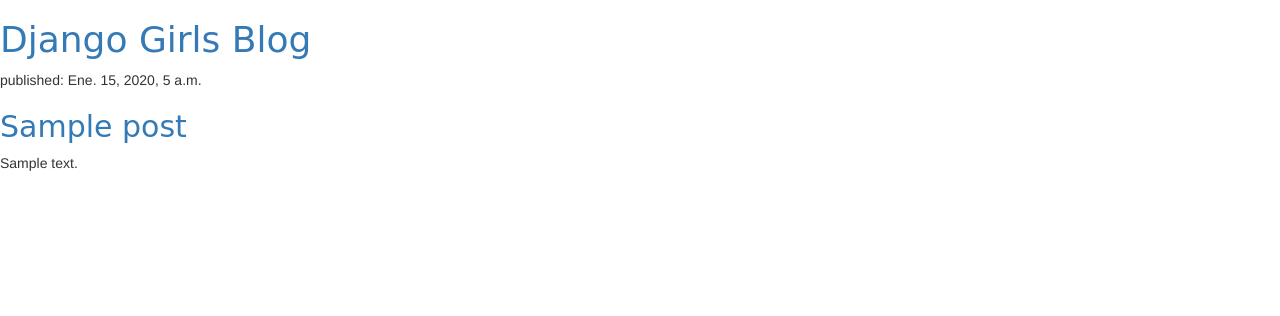
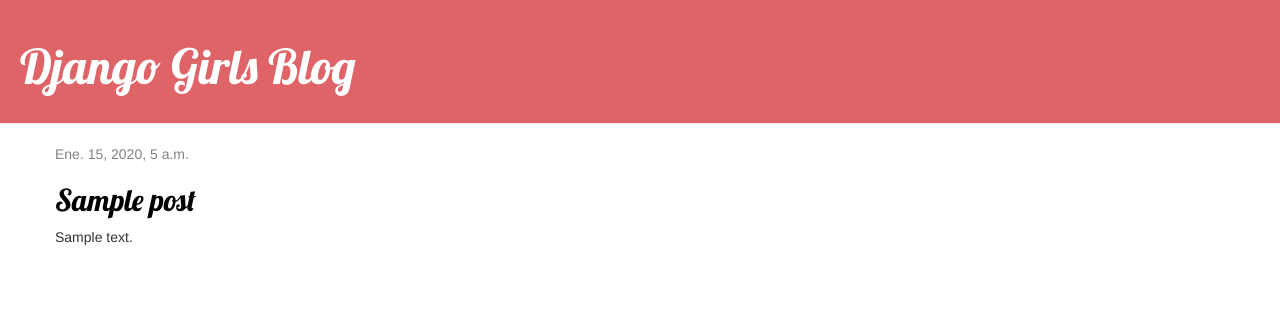
Before and after one commit to Valeria225g/my-first-blog, a Django app: page / in a window 1280 px wide. Shown: the top 316 px of the page. Run offline with Django 3.2, Linux system fonts and the light colour scheme; tables that the repository leaves empty hold one stand-in row (values such as "Sample post"); some libraries are stand-ins or nearby versions.

Commit message:
Agregadas vistas y plantilla para el detalle del post del blog así como también CSS para el sitio.

```diff
--- a/blog/static/css/blog.css
+++ b/blog/static/css/blog.css
@@ -1,13 +1,14 @@
 .page-header {
-    background-color: #fd9a9d;
+    background-color: #df6468;
     margin-top: 0;
-    padding: 20px 20px 20px 40px;
+    padding: 20px 20px 20px 20px;
 }
 
 .page-header h1, .page-header h1 a, .page-header h1 a:visited, .page-header h1 a:active {
     color: #ffffff;
     font-size: 36pt;
     text-decoration: none;
+    font-family: 'Lobster';
 }
 
 .content {
@@ -31,7 +32,7 @@
 }
 
 .top-menu, .top-menu:hover, .top-menu:visited {
-    color: #ffffff;
+    color: #5d2727;
     float: right;
     font-size: 26pt;
     margin-right: 20px;
--- /dev/null
+++ b/blog/templates/blog/base.html
@@ -0,0 +1,24 @@
+{% load static %}
+<!DOCTYPE html>
+<html>
+    <head>
+        <title>Django Girls blog</title>
+        <link rel="stylesheet" href="//maxcdn.bootstrapcdn.com/bootstrap/3.2.0/css/bootstrap.min.css">
+        <link rel="stylesheet" href="//maxcdn.bootstrapcdn.com/bootstrap/3.2.0/css/bootstrap-theme.min.css">
+        <link href='//fonts.googleapis.com/css?family=Lobster&subset=latin,latin-ext' rel='stylesheet' type='text/css'>
+        <link rel="stylesheet" href="{% static 'css/blog.css' %}">
+    </head>
+    <body>
+        <div class="page-header">
+            <h1><a href="/">Django Girls Blog</a></h1>
+        </div>
+        <div class="content container">
+            <div class="row">
+                <div class="col-md-8">
+                {% block content %}
+                {% endblock %}
+                </div>
+            </div>
+        </div>
+    </body>
+</html>
--- a/blog/templates/blog/post_list.html
+++ b/blog/templates/blog/post_list.html
@@ -1,23 +1,13 @@
-{% load static %}
-<!DOCTYPE html>
-<html>
-    <head>
-        <title>Valeria's blog</title>
-        <link rel="stylesheet" href="//maxcdn.bootstrapcdn.com/bootstrap/3.2.0/css/bootstrap.min.css">
-        <link rel="stylesheet" href="//maxcdn.bootstrapcdn.com/bootstrap/3.2.0/css/bootstrap-theme.min.css">
-        <link rel="stylesheet" href="{% static 'css/blog.css' %}">
-    </head>
-    <body>
-        <header>
-            <h1><a href="/">Django Girls Blog</a></h1>
-        </header>
+{% extends 'blog/base.html' %}
 
-        {% for post in posts %}
-            <article>
-                <time>published: {{ post.published_date }}</time>
-                <h2><a href="">{{ post.title }}</a></h2>
-                <p>{{ post.text|linebreaksbr }}</p>
-            </article>
-        {% endfor %}
-    </body>
-</html>
+{% block content %}
+    {% for post in posts %}
+        <div class="post">
+            <div class="date">
+                {{ post.published_date }}
+            </div>
+            <h2><a href="{% url 'post_detail' pk=post.pk %}">{{ post.title }}</a></h2>
+            <p>{{ post.text|linebreaksbr }}</p>
+        </div>
+    {% endfor %}
+{% endblock %}
--- a/blog/urls.py
+++ b/blog/urls.py
@@ -3,4 +3,5 @@
 
 urlpatterns = [
     path('',views.post_list, name='post_list'),
+    path('post/<int:pk>/', views.post_detail, name='post_detail')
 ]
--- a/blog/views.py
+++ b/blog/views.py
@@ -1,7 +1,12 @@
 from django.shortcuts import render
 from django.utils import timezone
 from .models import Post
+from django.shortcuts import render, get_object_or_404
 
 def post_list(request):
     posts = Post.objects.filter(published_date__lte=timezone.now()).order_by('published_date')
     return render(request, 'blog/post_list.html',{'posts': posts})
+
+def post_detail(request, pk):
+    post = get_object_or_404(Post, pk=pk)
+    return render(request, 'blog/post_detail.html', {'post': post})
```
Also changed, not shown: blog/templates/blog/post_detail.html (added, +13 -0 lines).
